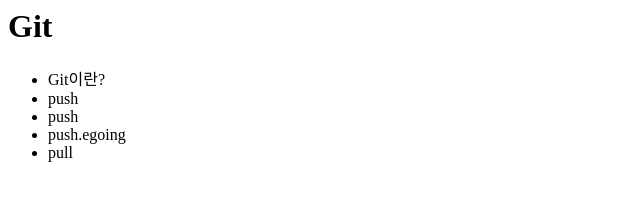
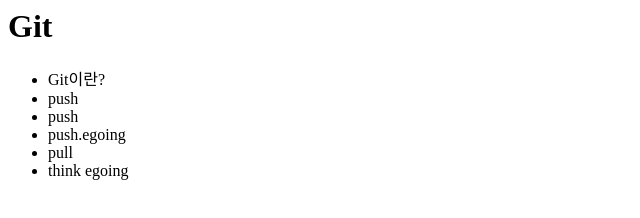
Before and after one commit to sonickaka/opentutorials_git_sonickaka, a plain HTML site: page index.html in a window 1280 px wide. Shown: the whole page, without its empty margins (0-640 px from the left). Drawn offline with Linux system fonts and the light colour scheme.

Commit message:
think going

```diff
--- a/index.html
+++ b/index.html
@@ -12,6 +12,7 @@
             <li>push</li>
             <li>push.egoing</li>
             <li>pull</li>
+            <li>think egoing</li>
         </ul>
     </body>
     <head></head>
```
